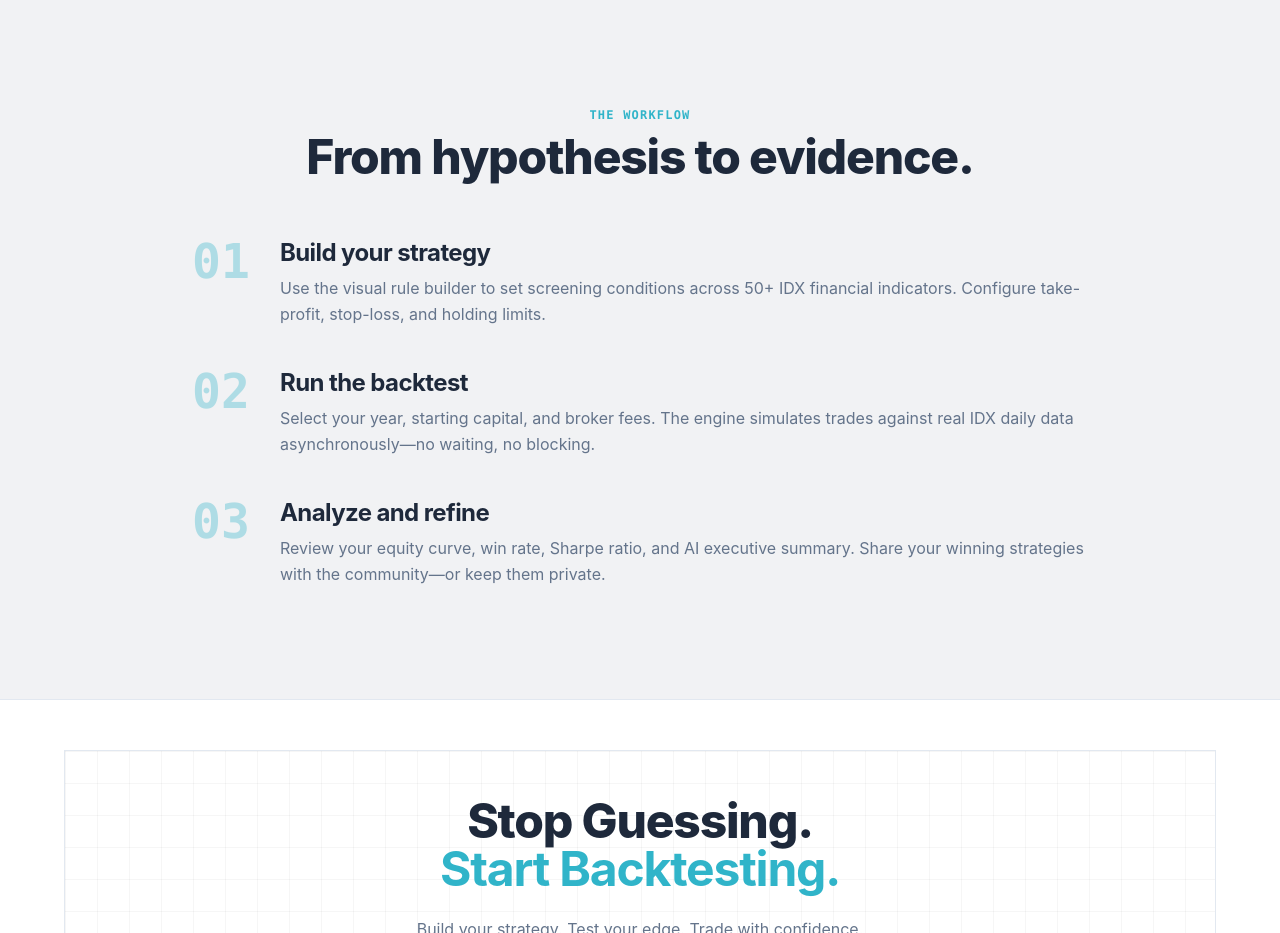
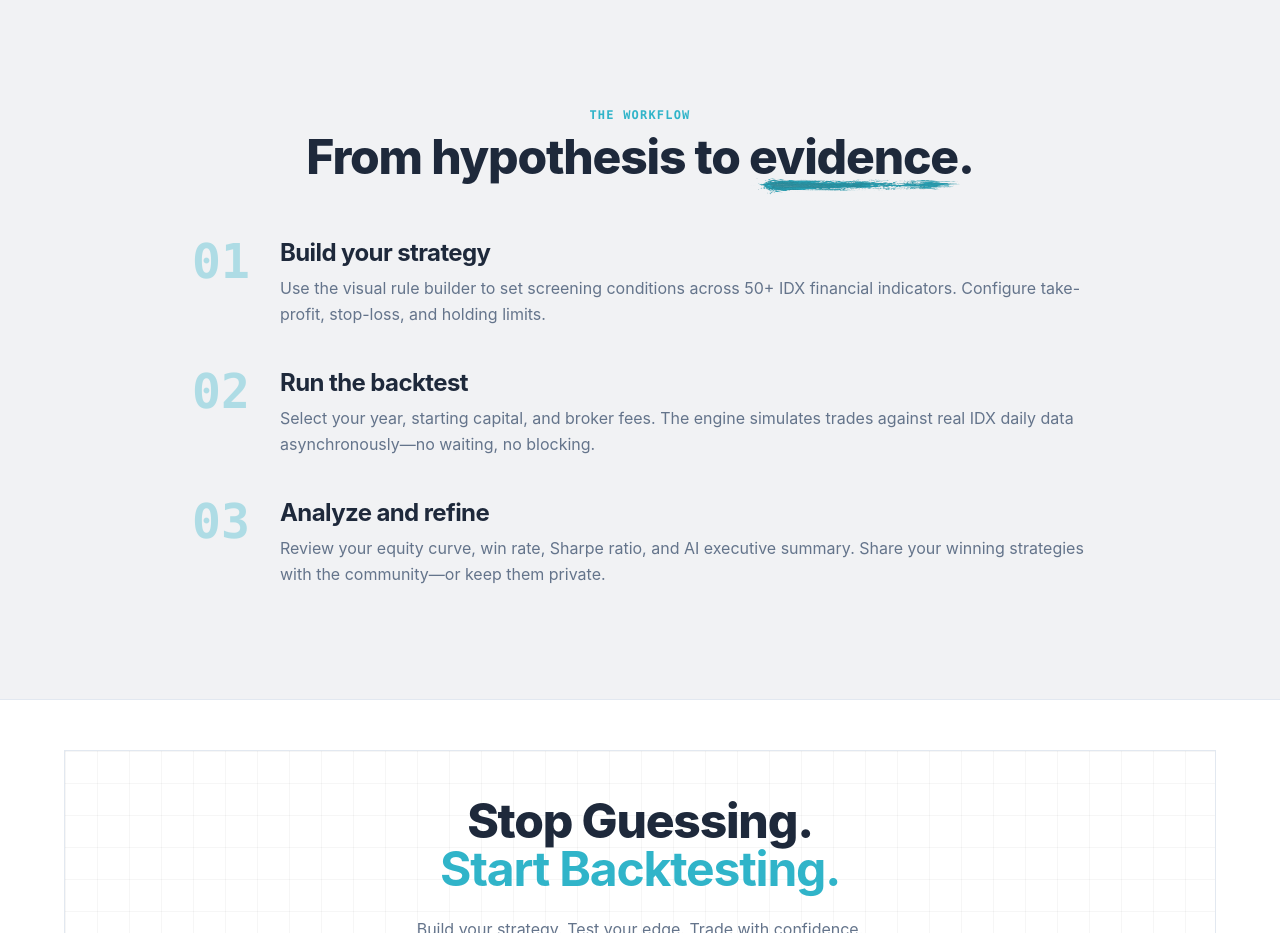
Before and after one commit to alfinsyahruddin/trading-lab, a SvelteKit app in the folder frontend/: page / in a window 1280 px wide. Shown: the part 3540-4473 px from the top of the page. Built offline with nearby package versions, Linux system fonts and the light colour scheme.

Commit message:
Add paint effect underline under 'evidence' in landing page title

```diff
--- a/frontend/src/routes/+page.svelte
+++ b/frontend/src/routes/+page.svelte
@@ -642,7 +642,15 @@
 				<h2
 					class="mt-2 text-2xl font-extrabold tracking-tight text-(--fg) sm:mt-2.5 sm:text-4xl lg:text-5xl"
 				>
-					From hypothesis to evidence.
+					From hypothesis to <span class="relative inline-block whitespace-nowrap">
+						<span class="relative z-10">evidence</span>
+						<img
+							src="/paint-underline.png"
+							alt=""
+							aria-hidden="true"
+							class="pointer-events-none absolute -bottom-1.5 left-0 z-0 h-2.5 w-[104%] max-w-none object-fill select-none sm:-bottom-2.5 sm:h-3.5 lg:-bottom-3.5 lg:h-4.5"
+						/>
+					</span>.
 				</h2>
 			</div>
 
```
Also changed, not shown: frontend/static/paint-underline.png (added).
